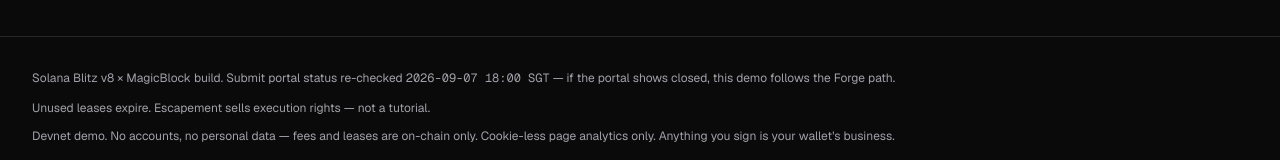
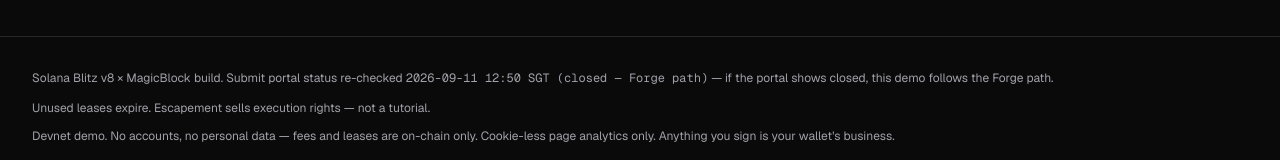
Before and after one commit to Kartikvyas1604/Escapement, a Next.js app in the folder apps/web/: page /lease in a window 1280 px wide. Shown: the part 624-784 px from the top of the page. Built offline with nearby package versions, Linux system fonts and the light colour scheme; no server answers.

Commit message:
docs: portal re-check 2026-09-11 (closed — Forge path); align doc references

```diff
--- a/apps/web/components/site-footer.tsx
+++ b/apps/web/components/site-footer.tsx
@@ -1,4 +1,4 @@
-const LAST_PORTAL_CHECK = "2026-09-07 18:00 SGT";
+const LAST_PORTAL_CHECK = "2026-09-11 12:50 SGT (closed — Forge path)";
 
 export function SiteFooter() {
   return (
```
Also changed, not shown: 2 other files (tests, documents, lock files or other folders).
